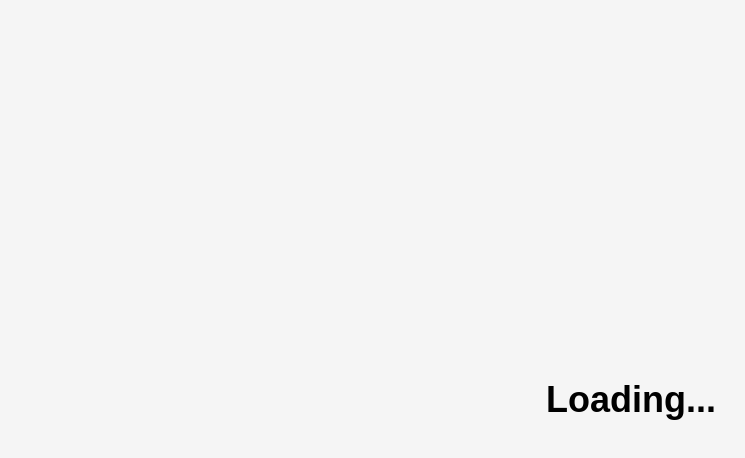
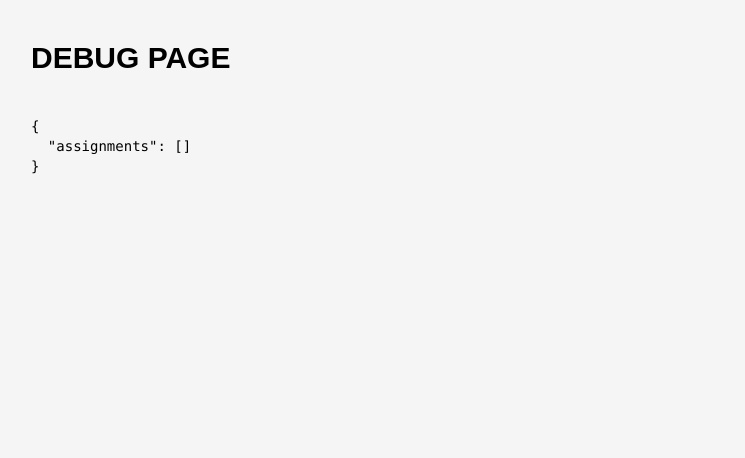
Before and after one commit to shagundubey48-cmd/AI-Exam-Paper-Generator, a Next.js app in the folder frontend/: page /assignments in a window 1280 px wide. Shown: the top 458 px of the page, without its empty margins (9-754 px from the left). Built offline with nearby package versions, Linux system fonts and the light colour scheme.

Commit message:
Added assignment debug page

```diff
--- a/frontend/app/assignments/page.tsx
+++ b/frontend/app/assignments/page.tsx
@@ -5,33 +5,26 @@
 import { useParams }
 from 'next/navigation';
 
-import {
-  useEffect,
-  useState,
-} from 'react';
-
-import GeneratedPaper
-from '@/components/GeneratedPaper';
-
 export default function AssignmentViewPage() {
 
   const params =
     useParams();
 
-  const [generatedData, setGeneratedData] =
-    useState<any>(null);
+  const stored =
 
-  useEffect(() => {
+    typeof window !==
+    'undefined'
 
-    const stored =
-      localStorage.getItem(
+      ? localStorage.getItem(
           'veda_assignments'
-      );
+        )
 
-    if (!stored) return;
+      : null;
 
   const assignments =
-      JSON.parse(stored);
+    stored
+      ? JSON.parse(stored)
+      : [];
 
   const id =
 
@@ -43,71 +36,53 @@ export default function AssignmentViewPage() {
 
       : params.id;
 
-    const found =
-      assignments.find(
-
-        (a: any) =>
-
-          a.id.toString() ===
-          id
-
-      );
-
-    if (
-      found &&
-      found.data
-    ) {
-
-      setGeneratedData(
-        found.data
-      );
-
-    }
-
-  }, [params]);
-
-  if (!generatedData) {
-
   return (
 
     <div
       className="
-          min-h-screen
-          flex
-          items-center
-          justify-center
-          text-4xl
-          font-bold
+        p-10
+        text-black
       "
     >
 
-        Loading...
+      <h1 className="text-3xl font-bold">
+
+        DEBUG PAGE
+
+      </h1>
+
+      <pre
+        className="
+          mt-10
+          whitespace-pre-wrap
+          text-sm
+        "
+      >
+
+        {
+
+          JSON.stringify(
+
+            {
+
+              routeId: id,
+
+              assignments,
+
+            },
+
+            null,
+
+            2
+
+          )
+
+        }
+
+      </pre>
 
     </div>
 
   );
 
 }
-
-  return (
-
-    <div
-      className="
-        bg-gray-100
-        min-h-screen
-        p-4
-        md:p-10
-      "
-    >
-
-      <GeneratedPaper
-        generatedData={
-          generatedData
-        }
-      />
-
-    </div>
-
-  );
-
-}
```
Lines whose indentation alone changed are shown as unchanged.
